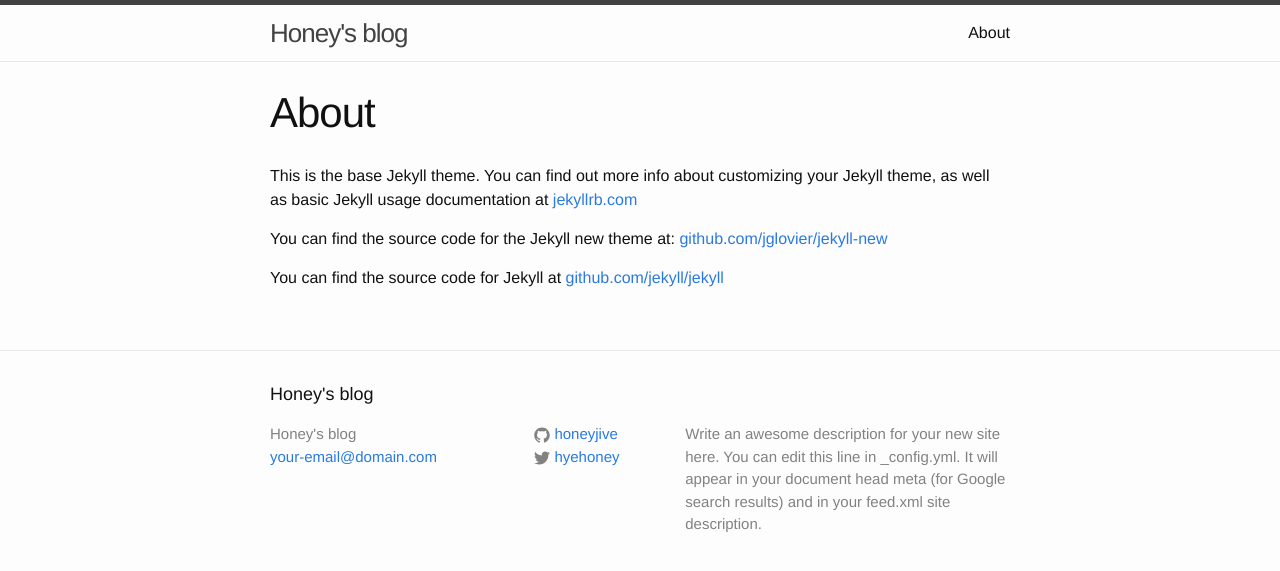
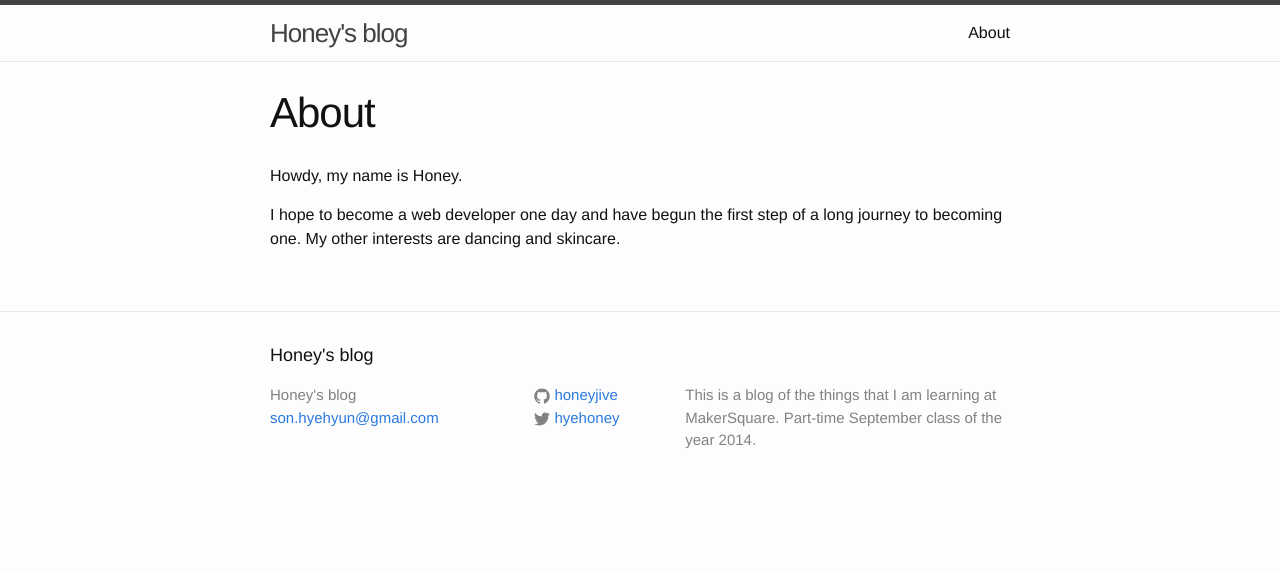
Before and after one commit to honeyjive/honeyjive.github.io, a Jekyll site: the page built from about.md, in a window 1280 px wide. Shown: the top 571 px of the page. Built offline with Jekyll 4.4.1, drawn with Linux system fonts in a browser that asks for light colours.

Commit message:
adding some text to config and about files

```diff
--- a/_config.yml
+++ b/_config.yml
@@ -1,10 +1,8 @@
 # Site settings
 title: Honey's blog
-email: your-email@domain.com
+email: son.hyehyun@gmail.com
 description: > # this means to ignore newlines until "baseurl:"
-  Write an awesome description for your new site here. You can edit this
-  line in _config.yml. It will appear in your document head meta (for
-  Google search results) and in your feed.xml site description.
+  This is a blog of the things that I am learning at MakerSquare. Part-time September class of the year 2014.
 baseurl: "" # the subpath of your site, e.g. /blog/
 url: "http://yourdomain.com" # the base hostname & protocol for your site
 twitter_username: hyehoney
--- a/about.md
+++ b/about.md
@@ -4,8 +4,12 @@ title: About
 permalink: /about/
 ---
 
-This is the base Jekyll theme. You can find out more info about customizing your Jekyll theme, as well as basic Jekyll usage documentation at [jekyllrb.com](http://jekyllrb.com/)
+Howdy, my name is Honey.
+
+I hope to become a web developer one day and have begun the first step of a long journey to becoming one. My other interests are dancing and skincare.
+
+<!-- This is the base Jekyll theme. You can find out more info about customizing your Jekyll theme, as well as basic Jekyll usage documentation at [jekyllrb.com](http://jekyllrb.com/)
 
 You can find the source code for the Jekyll new theme at: [github.com/jglovier/jekyll-new](https://github.com/jglovier/jekyll-new)
 
-You can find the source code for Jekyll at [github.com/jekyll/jekyll](https://github.com/jekyll/jekyll)
+You can find the source code for Jekyll at [github.com/jekyll/jekyll](https://github.com/jekyll/jekyll) -->
```
